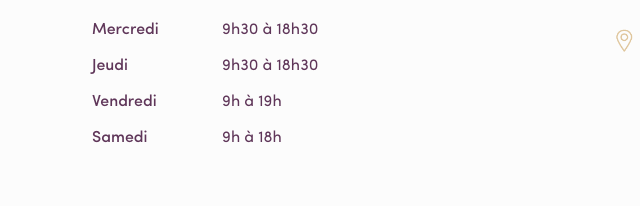
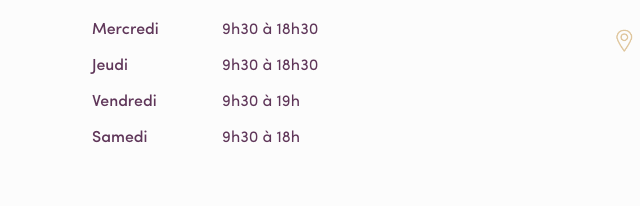
Before and after one commit to valenbellamy/mb-coiffure, a website: page index.html in a window 1280 px wide. Shown: the part 3133-3339 px from the top of the page, 36-676 px from the left. Drawn offline with Linux system fonts and the light colour scheme; some packages are replaced by stand-ins of ours; files whose address does not match are found by name; a web font is replaced by a local one.

Commit message:
update horaires

```diff
--- a/index.html
+++ b/index.html
@@ -327,11 +327,11 @@ Visit my portfolio at http://valentinbellamy.com
                                 </tr>
                                 <tr>
                                     <td>Vendredi</td>
-                                    <td>9h à 19h</td>
+                                    <td>9h30 à 19h</td>
                                 </tr>
                                 <tr>
                                     <td>Samedi</td>
-                                    <td>9h à 18h</td>
+                                    <td>9h30 à 18h</td>
                                 </tr>
                             </table>
                         </div>
```
